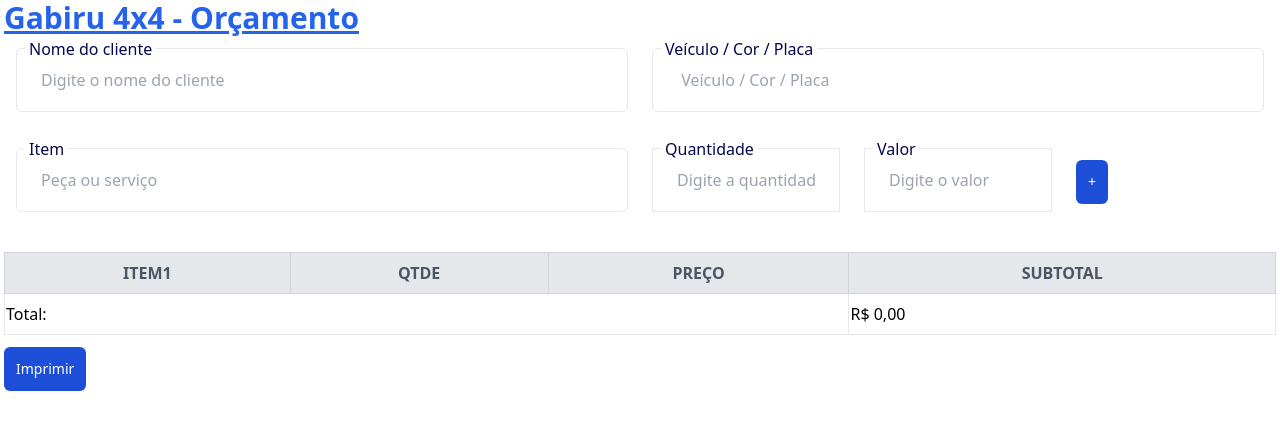
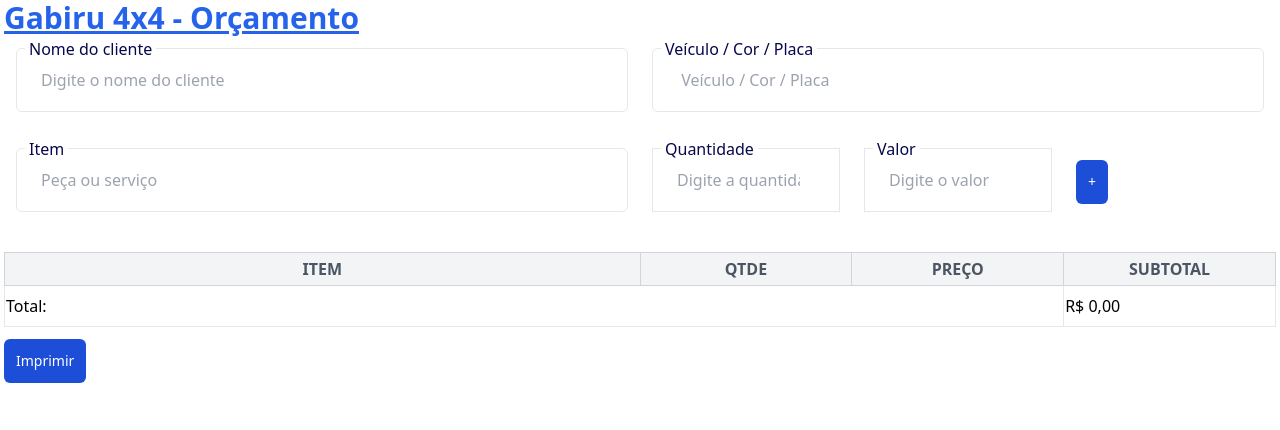
Before and after one commit to glecio/orcamentos, a React (Create React App) app: page / in a window 1280 px wide. Shown: the top 430 px of the page. Built offline with nearby package versions, Linux system fonts and the light colour scheme.

Commit message:
mudancas no form

```diff
--- a/src/Output.css
+++ b/src/Output.css
@@ -628,6 +628,30 @@
   width: 6rem;
 }
 
+.w-1 {
+  width: 0.25rem;
+}
+
+.w-1\/5 {
+  width: 20%;
+}
+
+.w-1\/4 {
+  width: 25%;
+}
+
+.w-1\/6 {
+  width: 16.666667%;
+}
+
+.table-auto {
+  table-layout: auto;
+}
+
+.table-fixed {
+  table-layout: fixed;
+}
+
 .border-collapse {
   border-collapse: collapse;
 }
@@ -677,12 +701,21 @@
   background-color: rgb(229 231 235 / var(--tw-bg-opacity));
 }
 
+.bg-gray-100 {
+  --tw-bg-opacity: 1;
+  background-color: rgb(243 244 246 / var(--tw-bg-opacity));
+}
+
 .p-3 {
   padding: 0.75rem;
 }
 
 .p-2 {
   padding: 0.5rem;
+}
+
+.p-1 {
+  padding: 0.25rem;
 }
 
 .px-1 {
--- a/src/pages/Home/index.js
+++ b/src/pages/Home/index.js
@@ -27,7 +27,6 @@
     e.preventDefault();
     let itemOrcado = {...fields, 'subtotal': fields.valor * fields.quantidade}
     total += itemOrcado.subtotal
-    console.log (inputs)
     setFields('')
 
     setItem(
@@ -55,7 +54,7 @@
                     <div className="w-full px-3 sm:w-1/2 mb-4">
                         <div className="border rounded-md relative h-16">
                             <label
-                            for="fName"
+                                htmlFor="cliente"
                                 className="absolute -top-3 left-2 px-1 text-base font-medium text-[#07074D] bg-white"
                             >
                             Nome do cliente
@@ -65,7 +64,6 @@
                                 name='cliente'
                                 value={ inputs.cliente ? inputs.cliente : ''}
                                 onChange={handleChange}
-                                id="fName"
                                 className="block w-full h-full rounded-md bg-white py-1 px-6 text-base font-medium text-[#6B7280] outline-none focus:border-[#6A64F1] focus:shadow-md"
                             />
                         </div>
@@ -73,7 +71,7 @@
                     <div className="w-full px-3 sm:w-1/2 mb-4">
                         <div className="border rounded-md relative h-16">
                             <label
-                            for="lName"
+                                htmlFor="veiculo"
                                 className="absolute -top-3 left-2 px-1 text-base font-medium text-[#07074D] bg-white"
                             >
                             Veículo / Cor / Placa
@@ -88,19 +86,18 @@
                             />
                         </div>
                     </div>
-
                 </div>
-
 
                 <div className="flex flex-wrap">
                     <div className="w-full px-3 sm:w-1/2">
                         <div className="mb-5 border rounded-md relative h-16">
                             <label
-                                for="fName"
+                                htmlFor="fName"
                                 className="absolute -top-3 left-2 px-1 text-base font-medium text-[#07074D] bg-white">
                             Item
                             </label>
                             <input
+                                required
                                 placeholder='Peça ou serviço'
                                 name='nome'
                                 value={ fields.nome ? fields.nome : ''}
@@ -112,13 +109,15 @@
                     <div className="w-full px-3 sm:w-1/6">
                         <div className="mb-5 border relative h-16">
                             <label
-                                for="lName"
+                                htmlFor="lName"
                                 className="absolute -top-3 left-2 px-1 text-base font-medium text-[#07074D] bg-white"
                             >
                             Quantidade
                             </label>
                             <input
+                                required
                                 name="quantidade"
+                                type="number"
                                 placeholder="Digite a quantidade"
                                 value={fields.quantidade ? fields.quantidade : ''}
                                 onChange={handleFieldsChange}
@@ -129,13 +128,14 @@
                     <div className="w-full px-3 sm:w-1/6">
                         <div className="mb-5 relative border h-16">
                             <label
-                            for="lName"
+                                htmlFor="lName"
                                 className="absolute -top-3 left-2 px-1 text-base font-medium text-[#07074D] bg-white"
                             >
                             Valor
                             </label>
                             <input
-                                type='text'
+                                required
+                                type='number'
                                 placeholder='Digite o valor'
                                 name='valor'
                                 value={fields.valor ? fields.valor : ''}
@@ -147,20 +147,18 @@
                     <div className="w-full p-3 h-16 sm:w-1/6">
                         <button type='submit' className='content-center items-center p-3 rounded-md text-sm font-medium text-white bg-blue-700 border-blue-700 hover:bg-blue-800 focus:ring-4 focus:outline-none focus:ring-blue-300 dark:bg-blue-600 dark:hover:bg-blue-700 dark:focus:ring-blue-800'>+</button>
                     </div>
-
                 </div>
 
+            </form>
 
-
-            </form>
             <div className='mt-5'>
-                <table className="border-collapse w-full border">
+                <table className="table-fixed border-collapse w-full border">
                     <thead>
                         <tr>
-                            <th className="p-2 font-bold uppercase bg-gray-200 text-gray-600 border border-gray-300 lg:table-cell">Item1</th>
-                            <th className="p-2 font-bold uppercase bg-gray-200 text-gray-600 border border-gray-300 lg:table-cell">Qtde</th>
-                            <th className="p-2 font-bold uppercase bg-gray-200 text-gray-600 border border-gray-300 lg:table-cell">preço</th>
-                            <th className="p-2 font-bold uppercase bg-gray-200 text-gray-600 border border-gray-300 lg:table-cell">subtotal</th>
+                            <th className="p-1 font-bold uppercase bg-gray-100 text-gray-600 border border-gray-300 lg:table-cell">Item</th>
+                            <th className="p-1 w-1/6 font-bold uppercase bg-gray-100 text-gray-600 border border-gray-300 lg:table-cell">Qtde</th>
+                            <th className="p-1 w-1/6 font-bold uppercase bg-gray-100 text-gray-600 border border-gray-300 lg:table-cell">preço</th>
+                            <th className="p-1 w-1/6 font-bold uppercase bg-gray-100 text-gray-600 border border-gray-300 lg:table-cell">subtotal</th>
                         </tr>
                     </thead>
 
@@ -171,7 +169,6 @@
                                 <td className="border">{peca.quantidade}</td>
                                 <td className="border">{formataReal(peca.valor)}</td>
                                 <td className="border">{formataReal(peca.subtotal)}</td>
-
                             </tr>
 
                         ))}
@@ -182,8 +179,7 @@
                         </tr>
                     </tbody>
                 </table>
-
-                <Link to='/print' state={{ data: item, total:total, dados:inputs}} className='content-center my-3 inline-flex items-center p-3 rounded-md text-sm font-medium text-white bg-blue-700 border-blue-700 hover:bg-blue-800 focus:ring-4 focus:outline-none focus:ring-blue-300 dark:bg-blue-600 dark:hover:bg-blue-700 dark:focus:ring-blue-800' > Imprimir</Link>
+                <Link to='/print' state={{ data: item, total:total, dados:inputs}} className="content-center my-3 inline-flex items-center p-3 rounded-md text-sm font-medium text-white bg-blue-700 border-blue-700 hover:bg-blue-800 focus:ring-4 focus:outline-none focus:ring-blue-300 dark:bg-blue-600 dark:hover:bg-blue-700 dark:focus:ring-blue-800" > Imprimir</Link>
             </div>
         </div>
     </>
```
Lines whose indentation alone changed are shown as unchanged.
